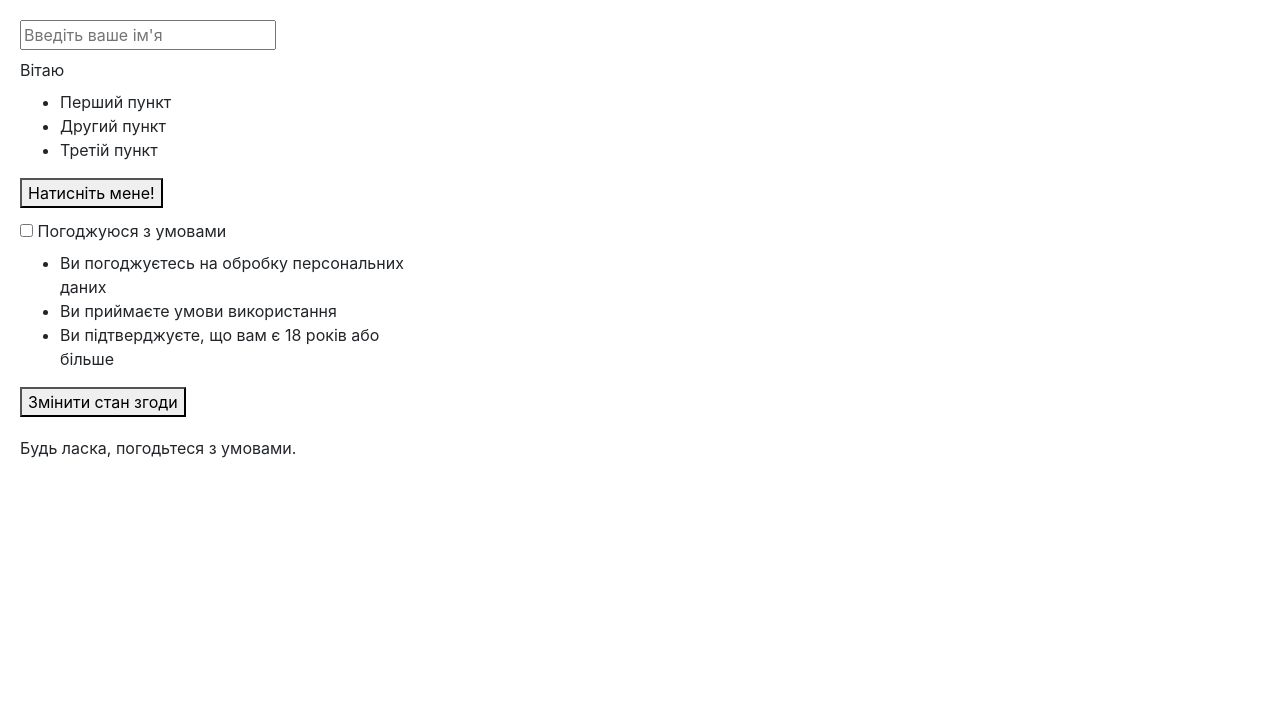
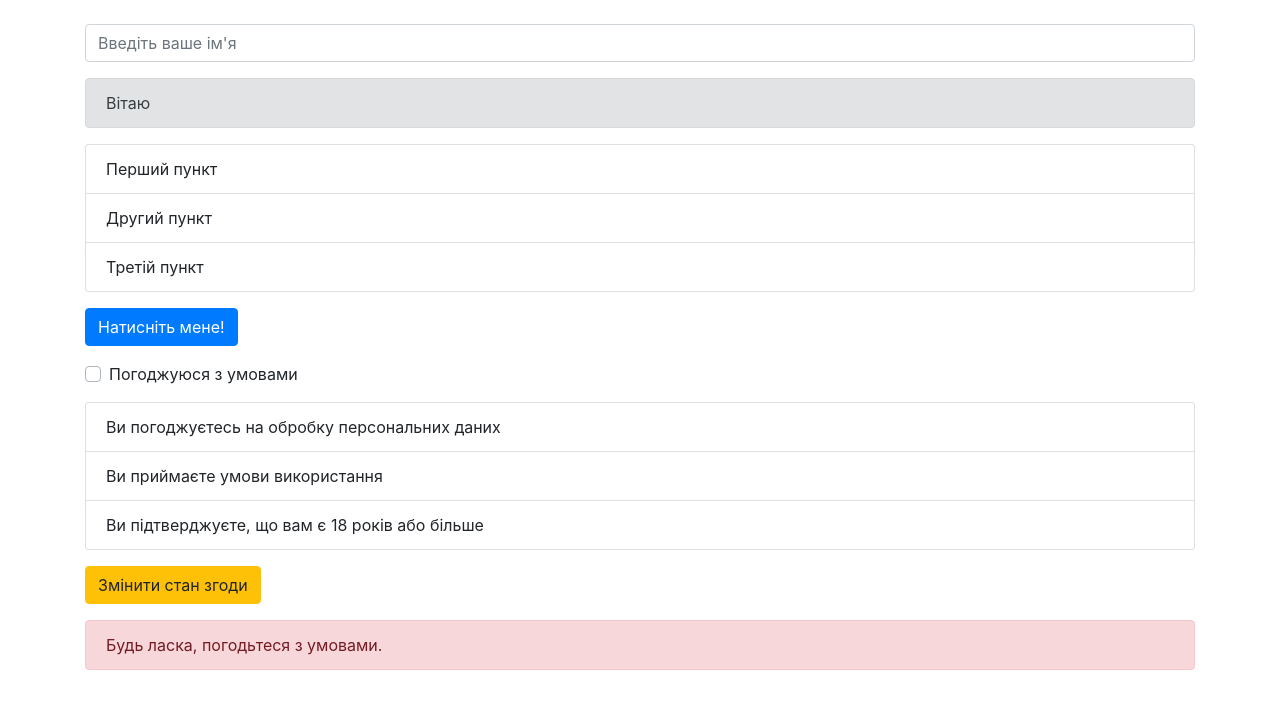
Before and after one commit to Luilaniel/vue, a Vue app: page / in a window 1280 px wide. Shown: the top 708 px of the page. Built offline with nearby package versions, Linux system fonts and the light colour scheme.

Commit message:
Додані директиви з bootstrap vue

```diff
--- a/src/components/SomeDirectives.vue
+++ b/src/components/SomeDirectives.vue
@@ -1,25 +1,38 @@
 <template>
-  <div>
-    <input v-model="name" placeholder="Введіть ваше ім'я" />
-    <p v-if="name">Вітаю, {{ name }}</p>
-    <p v-else>Вітаю</p>
-    <ul>
-      <li v-for="(item, index) in items" :key="index">{{ item }}</li>
-    </ul>
-    <button @click="greeting">Натисніть мене!</button>
-    <br>
-    <label>
-      <input type="checkbox" v-model="agreed" />
+  <b-container class="py-4">
+    <b-form-input v-model="name" placeholder="Введіть ваше ім'я" class="mb-3"/>
+    <b-alert :variant="name ? 'success' : 'secondary'" show class="mb-3">
+      {{ name ? `Вітаю, ${name}` : 'Вітаю' }}
+    </b-alert>
+
+    <b-list-group class="mb-3">
+      <b-list-group-item v-for="(item, index) in items" :key="index">
+        {{ item }}
+      </b-list-group-item>
+    </b-list-group>
+
+    <b-button @click="greeting" variant="primary" class="mb-3">
+      Натисніть мене!
+    </b-button>
+
+    <b-form-checkbox v-model="agreed" class="mb-3">
       Погоджуюся з умовами
-    </label>
+    </b-form-checkbox>
 
-    <ul>
-      <li v-for="(term, index) in terms" :key="'term-' + index">{{ term }}</li>
-    </ul>
-    <button @click="toggleAgreement">Змінити стан згоди</button>
-    <p v-if="agreed">Дякуємо за згоду!</p>
-    <p v-else>Будь ласка, погодьтеся з умовами.</p>
-  </div>
+    <b-list-group class="mb-3">
+      <b-list-group-item v-for="(term, index) in terms" :key="'term-' + index">
+        {{ term }}
+      </b-list-group-item>
+    </b-list-group>
+
+    <b-button @click="toggleAgreement" variant="warning" class="mb-3">
+      Змінити стан згоди
+    </b-button>
+
+    <b-alert :variant="agreed ? 'success' : 'danger'" show>
+      {{ agreed ? 'Дякуємо за згоду!' : 'Будь ласка, погодьтеся з умовами.' }}
+    </b-alert>
+  </b-container>
 </template>
 
 <script>
@@ -39,7 +52,11 @@ export default {
   },
   methods: {
     greeting() {
-      alert("Вітаю");
+      this.$bvToast.toast('Вітаю!', {
+        title: 'Привітання',
+        variant: 'info',
+        solid: true
+      });
     },
     toggleAgreement() {
       this.agreed = !this.agreed;
@@ -49,16 +66,5 @@ export default {
 </script>
 
 <style scoped>
-div {
-  max-width: 400px;
-  margin: 20px;
-}
 
-p {
-  margin: 8px 0;
-}
-
-button {
-  margin-bottom: 11px;
-}
 </style>
```
